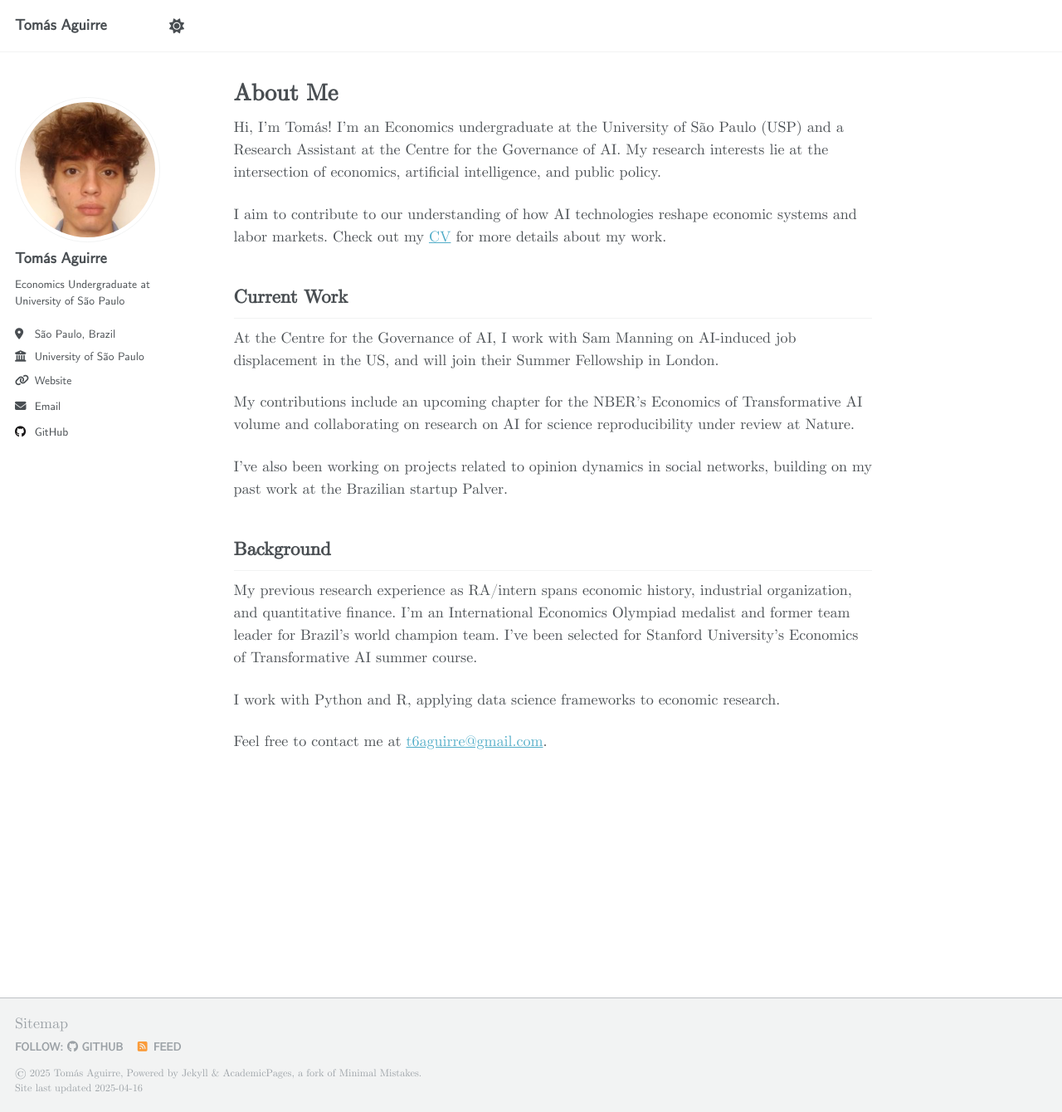
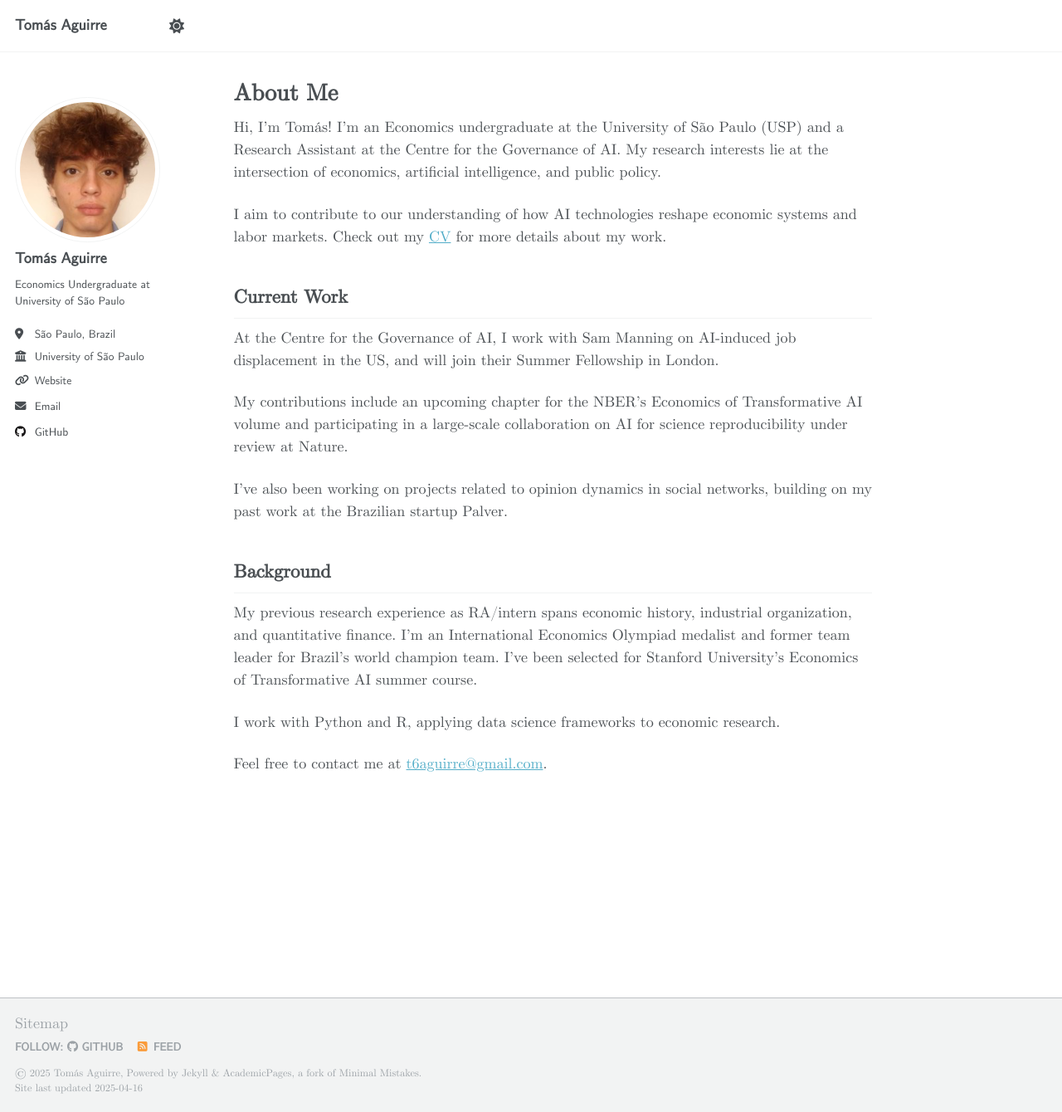
Before and after one commit to t6aguirre/t6aguirre.github.io, a Jekyll site: the page built from _pages/about.md, in a window 1280 px wide and 1340 px high. Shown: the whole window at 83% size. Built offline with Jekyll 4.4.1, drawn with Linux system fonts in a browser that asks for light colours.

Commit message:
Update about.md

```diff
--- a/_pages/about.md
+++ b/_pages/about.md
@@ -13,7 +13,7 @@ I aim to contribute to our understanding of how AI technologies reshape economic
 ## Current Work
 At the Centre for the Governance of AI, I work with Sam Manning on AI-induced job displacement in the US, and will join their Summer Fellowship in London.
 
-My contributions include an upcoming chapter for the NBER's Economics of Transformative AI volume and collaborating on research on AI for science reproducibility under review at Nature.
+My contributions include an upcoming chapter for the NBER's Economics of Transformative AI volume and participating in a large-scale collaboration on AI for science reproducibility under review at Nature.
 
 I've also been working on projects related to opinion dynamics in social networks, building on my past work at the Brazilian startup Palver.
 
```
